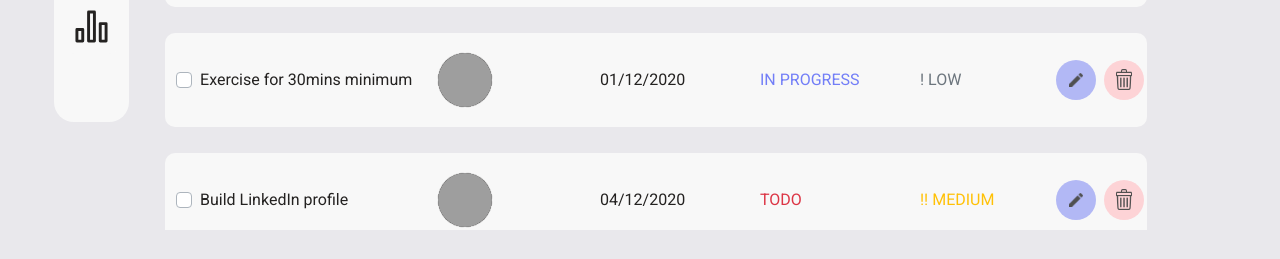
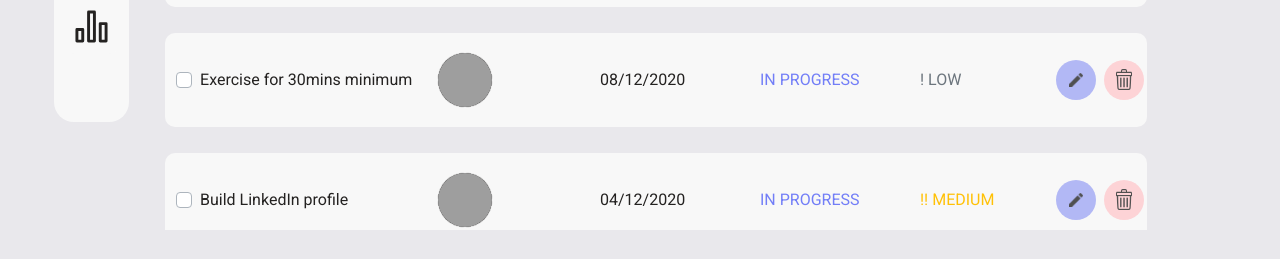
Before and after one commit to Githubzoe/task-planner-GA-team-project, a plain HTML site: page index.html in a window 1280 px wide. Shown: the part 566-825 px from the top of the page. Drawn offline with nearby package versions, Linux system fonts and the light colour scheme; grey boxes are pictures that could not be loaded.

Commit message:
change text color

```diff
--- a/index.html
+++ b/index.html
@@ -331,7 +331,7 @@
                           </ul>
                         </div>
                         <div class="project__element project__date col-2">
-                          <time class="date" datetime="2020-05-05T10:00:00">01/12/2020</time>
+                          <time class="date" datetime="2020-05-05T10:00:00">08/12/2020</time>
                         </div>
                         <div class="project__element project__status col-2">
                           <span class="status status--in-progress">IN PROGRESS</span>
@@ -376,7 +376,7 @@
                           <time class="date" datetime="2020-05-05T10:00:00">04/12/2020</time>
                         </div>
                         <div class="project__element project__status col-2">
-                          <span class="status text-danger">TODO</span>
+                          <span class="status status--in-progress">IN PROGRESS</span>
                         </div>
                         <div class="project__element project__priority col-1 mr-5">
                           <span class="priority text-warning">!! MEDIUM</span>
```
